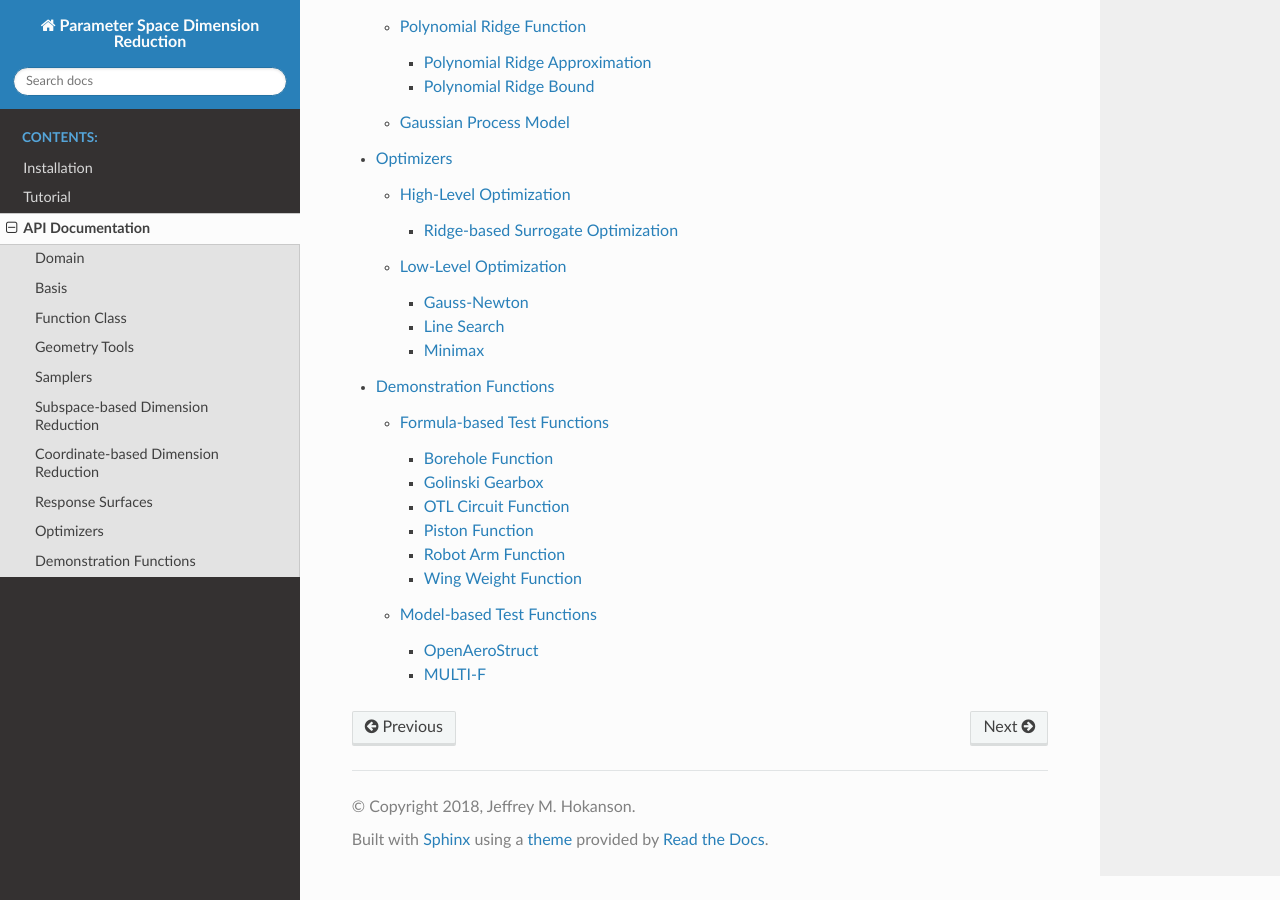
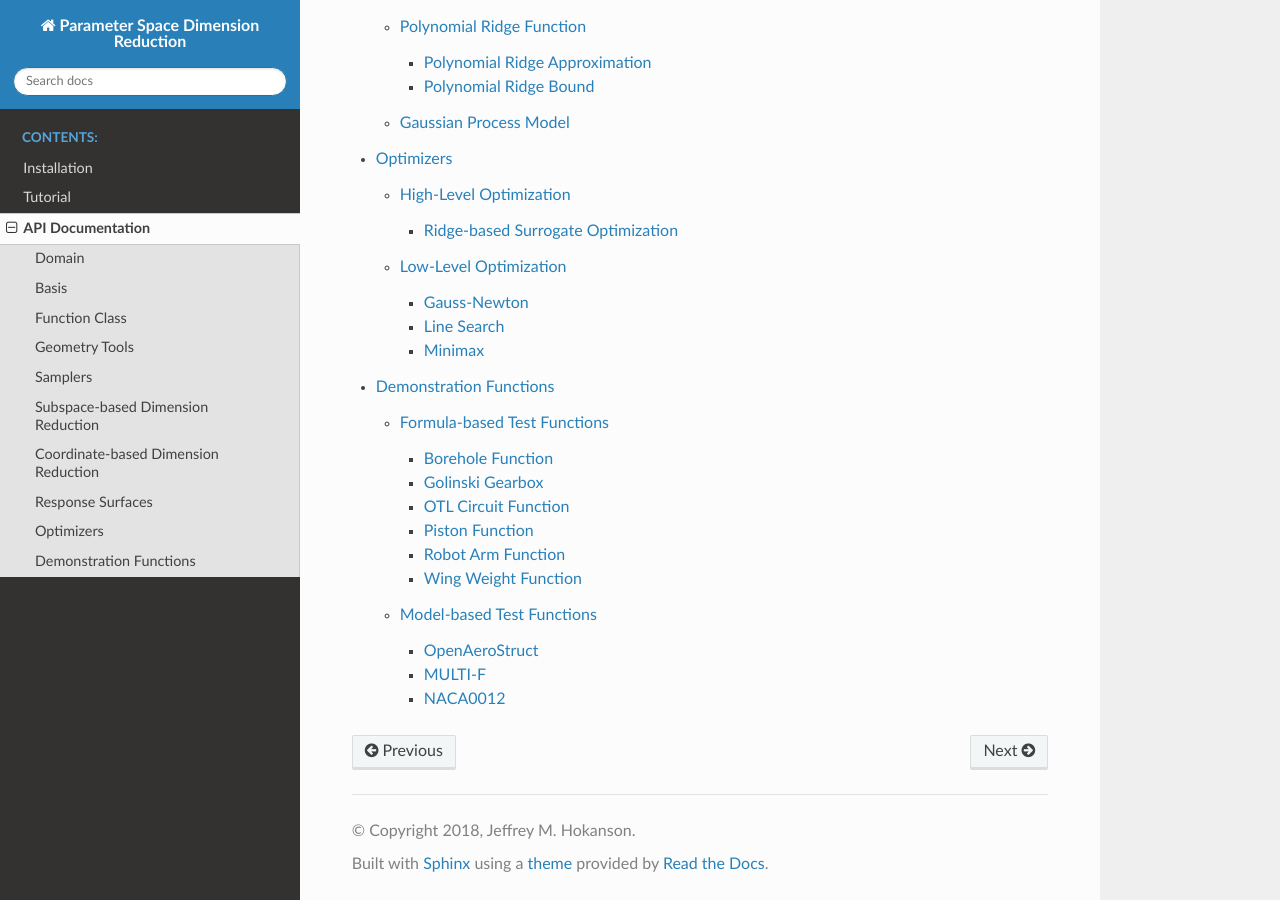
Before and after one commit to jeffrey-hokanson/PSDR, a Sphinx documentation site: the page built from docs/source/api.rst, in a window 1280 px wide and 900 px high, scrolled down 889 px. Built offline with Sphinx 7.4.7 and the Read the Docs theme 2.0.0, drawn with Linux system fonts in a browser that asks for light colours.

Commit message:
Added NACA0012 demo function

```diff
--- a/docs/source/demos.rst
+++ b/docs/source/demos.rst
@@ -79,3 +79,8 @@ MULTI-F
 	.. autofunction:: psdr.demos.multif
 	.. autofunction:: psdr.demos.build_multif_design_domain
 	.. autofunction:: psdr.demos.build_multif_random_domain
+
+NACA0012
+--------
+
+.. autoclass:: psdr.demos.NACA0012
```
